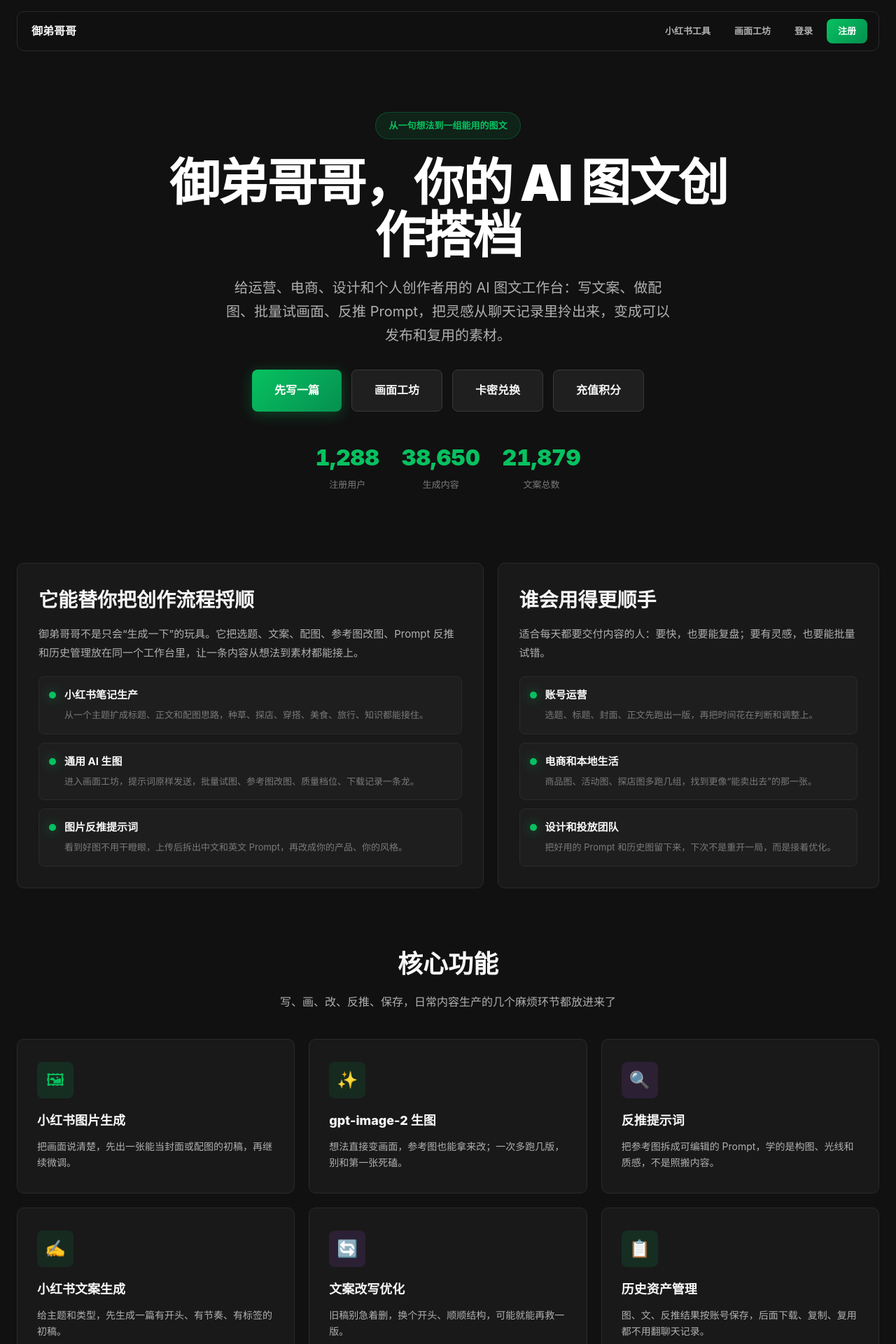
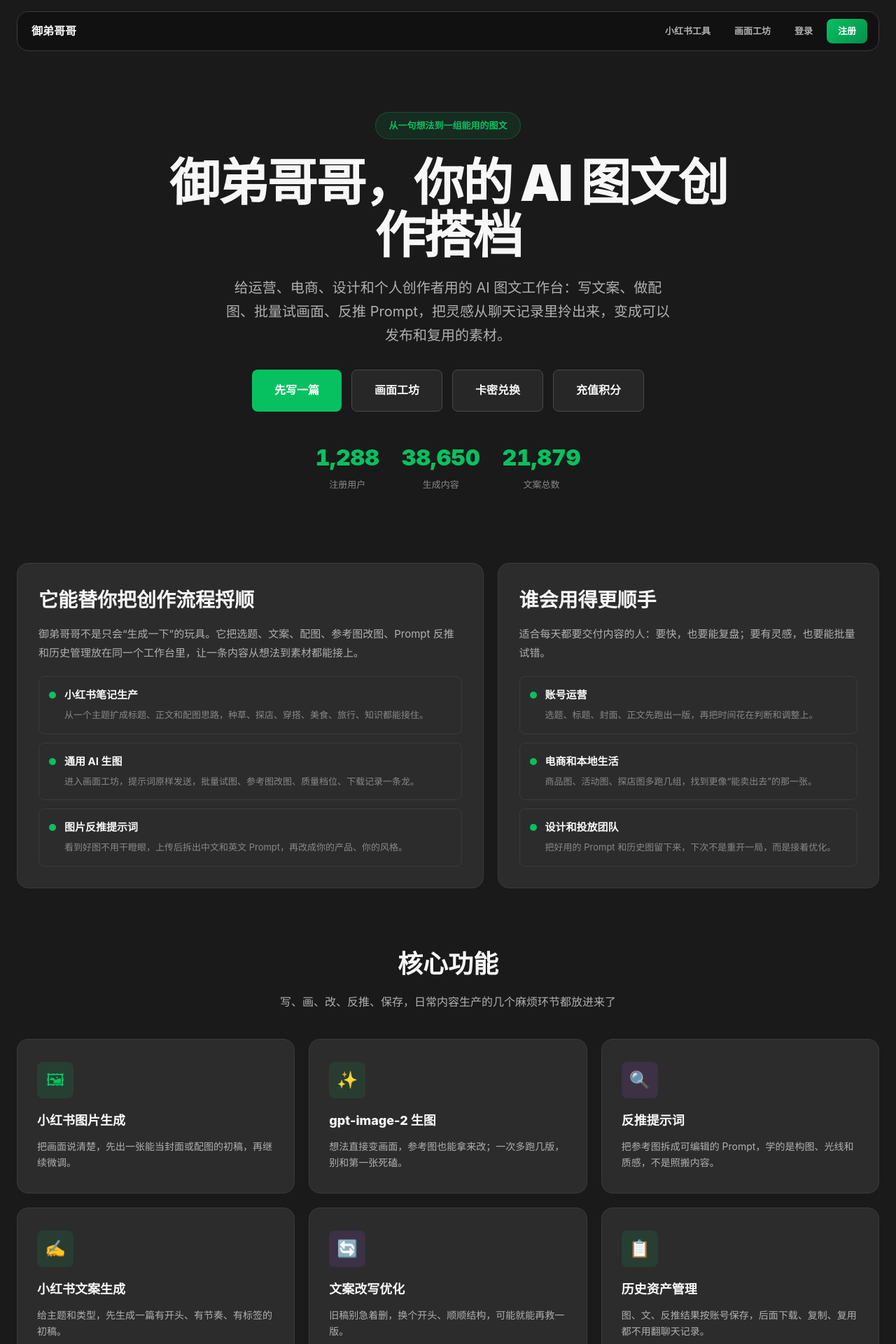
Before and after one commit to 888helloworld/yudi-ai-studio, a PHP site: page / in a window 1280 px wide. Shown: the top 1920 px of the page at 70% size. Run offline with PHP 8.4, Linux system fonts and the light colour scheme.

Commit message:
补齐微信暗色设计系统规范

```diff
--- a/style.css
+++ b/style.css
@@ -1,4 +1,4 @@
-:root{--bg-primary:#111111;--bg-secondary:#1C1C1C;--bg-card:#191919;--bg-surface:#1E1E1E;--bg-input:#232323;--neon-pink:#07C160;--neon-cyan:#07C160;--neon-purple:#576B95;--neon-green:#07C160;--neon-amber:#FAB702;--neon-red:#FA5151;--text-primary:#F7F7F7;--text-secondary:#B0B0B0;--text-muted:#7A7A7A;--text-dim:#555555;--border:#2A2A2A;--border-light:#3A3A3A;--shadow-sm:none;--shadow-md:none;--shadow-lg:none;--radius-sm:6px;--radius-md:8px;--radius-lg:10px;--radius-xl:12px;--fast:0.15s cubic-bezier(0.4,0,0.2,1);--base:0.2s cubic-bezier(0.4,0,0.2,1)}
+:root{--bg-primary:#1A1A1A;--bg-secondary:#202020;--bg-card:#2C2C2C;--bg-surface:#2C2C2C;--bg-input:#232323;--neon-pink:#07C160;--neon-cyan:#07C160;--neon-purple:#576B95;--neon-green:#07C160;--neon-amber:#FAB702;--neon-red:#FA5151;--text-primary:#F7F7F7;--text-secondary:#B0B0B0;--text-muted:#888888;--text-dim:#666666;--border:#3A3A3A;--border-light:#4A4A4A;--shadow-sm:none;--shadow-md:none;--shadow-lg:none;--radius-sm:4px;--radius-md:8px;--radius-lg:16px;--radius-xl:16px;--fast:0.1s cubic-bezier(0.25,0.1,0.25,1);--base:0.2s cubic-bezier(0.25,0.1,0.25,1)}
 *,*::before,*::after{box-sizing:border-box;margin:0;padding:0}
 body{min-height:100vh;background:var(--bg-primary);color:var(--text-primary);font-family:-apple-system,BlinkMacSystemFont,"Segoe UI","PingFang SC","Microsoft YaHei",sans-serif;line-height:1.6;-webkit-font-smoothing:antialiased}
 body::before{content:'';position:fixed;inset:0;background-image:linear-gradient(rgba(7,193,96,0.03)1px,transparent 1px),linear-gradient(90deg,rgba(7,193,96,0.03)1px,transparent 1px);background-size:60px 60px;pointer-events:none;z-index:0}
@@ -309,3 +309,13 @@ textarea:focus,input:focus,select:focus{border-color:#07C160;box-shadow:0 0 0 3p
 .drop-zone:hover,.drop-zone.drag-over,.drop-zone.paste-ready{border-color:#07C160;background:rgba(7,193,96,.05);box-shadow:0 0 0 1px rgba(7,193,96,.12)}
 .admin-link{border-color:rgba(7,193,96,.25)}
 .admin-link:hover{background:rgba(7,193,96,.08)!important}
+
+/* 微信暗色组件收口：主操作用纯绿，页面不保留赛博光效。 */
+.admin-body::before,.admin-body::after,.profile-body::before,.profile-body::after,.hero-section::before,body.auth-page::before,body.auth-page::after,.auth-aside::before{display:none!important}
+.hero-section h1,.admin-header h1,.profile-nav h1,.admin-stat-value,.profile-stat-value,.cdkey-stat .num,.shop-card .points-num,.footer-brand .brand-name{background:none!important;-webkit-text-fill-color:currentColor!important;color:var(--text-primary)!important}
+.generate-btn,.btn-login,.auth-card .btn,.hero-btn-primary,.shop-btn.buy,.redeem-modal-actions .btn-confirm,.pay-modal-inner .btn-confirm,.admin-btn-primary,.profile-btn,.preview-edit-btn,.prompt-use-btn{background:#07C160!important;box-shadow:none!important}
+.generate-btn:hover,.btn-login:hover,.auth-card .btn:hover,.hero-btn-primary:hover,.shop-btn.buy:hover,.redeem-modal-actions .btn-confirm:hover,.pay-modal-inner .btn-confirm:hover,.admin-btn-primary:hover,.profile-btn:hover,.preview-edit-btn:hover,.prompt-use-btn:hover{background:#10B160!important;box-shadow:none!important;transform:none!important}
+.generate-btn::before,.feature-card::before{display:none!important}
+.business-dot,.shop-card.featured{box-shadow:none!important}
+.xhs-tool-switcher{background:var(--bg-card)!important;box-shadow:none!important}
+.xhs-tool-tab.active{background:rgba(7,193,96,.12)!important;box-shadow:none!important}
```
